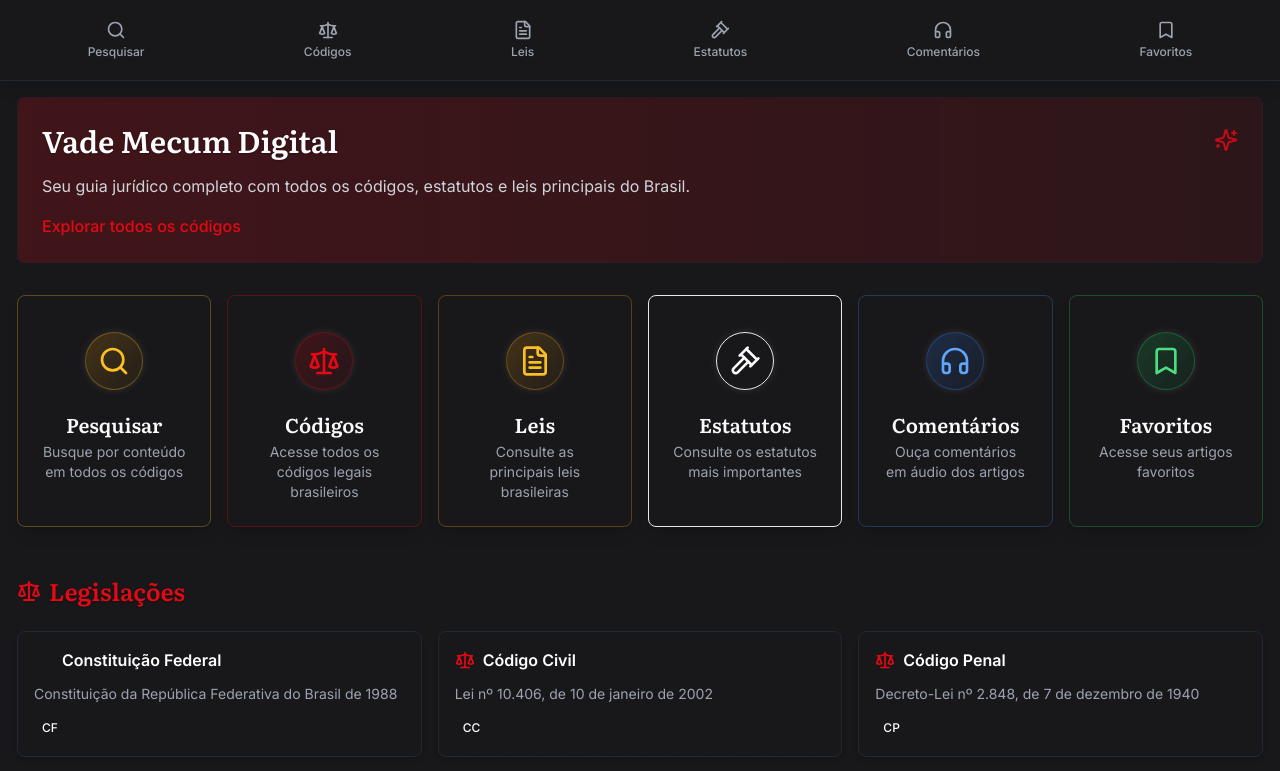
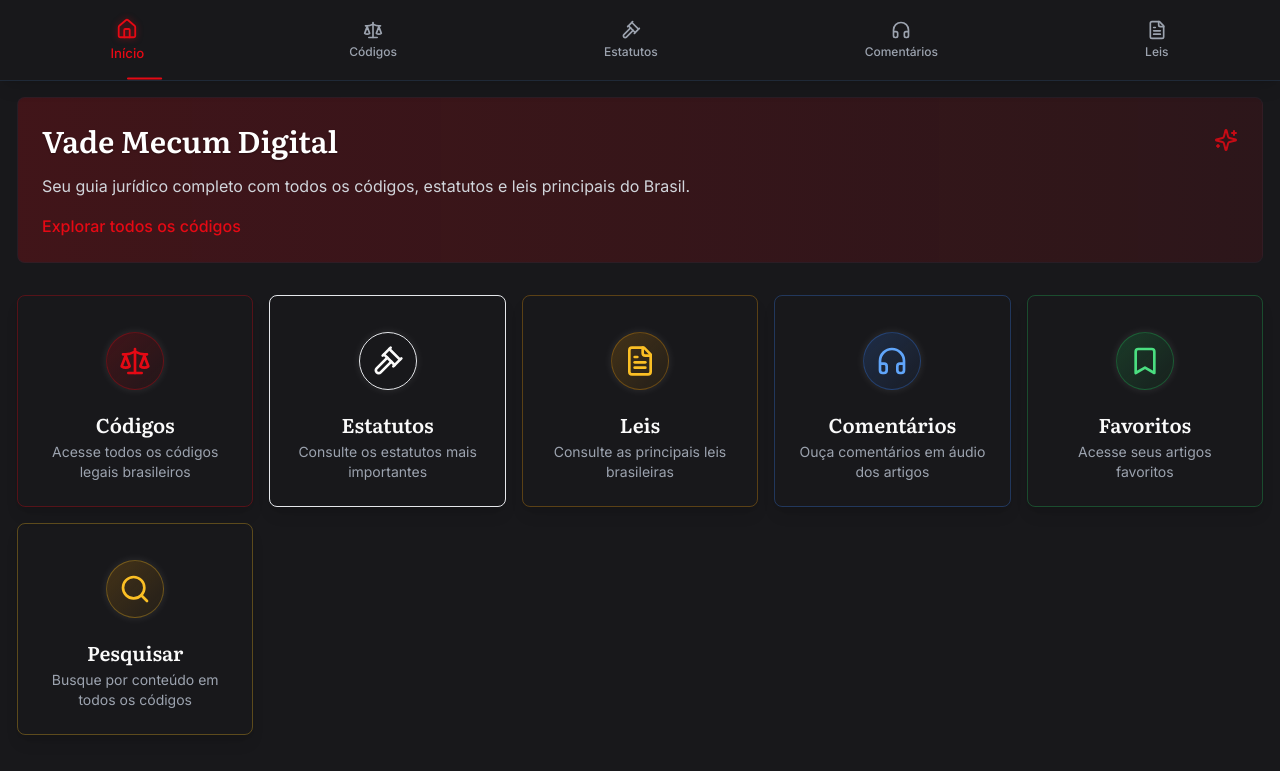
Before and after one commit to WN7CORP/juris-guide-pro, a React (Vite) app: page / in a window 1280 px wide. Shown: the top 771 px of the page. Built offline with nearby package versions, Linux system fonts and the light colour scheme.

Commit message:
Reverted to commit 74325113508323be77f893caf5a43e9813155798

```diff
--- a/src/components/Header.tsx
+++ b/src/components/Header.tsx
@@ -75,44 +75,14 @@ export const Header = () => {
     return code ? code.title : "Código";
   };
 
-  // Helper function to check if a path is active
-  const isPathActive = (itemPath: string, currentPath: string): boolean => {
-    if (itemPath === "/") {
-      return currentPath === "/";
-    }
-    if (itemPath === "/pesquisar") {
-      return currentPath === "/pesquisar";
-    }
-    if (itemPath === "/codigos?filter=código") {
-      return currentPath === "/codigos" && location.search.includes("filter=código");
-    }
-    if (itemPath === "/codigos?filter=lei") {
-      return currentPath === "/codigos" && location.search.includes("filter=lei");
-    }
-    if (itemPath === "/codigos?filter=estatuto") {
-      return currentPath === "/codigos" && location.search.includes("filter=estatuto");
-    }
-    if (itemPath === "/audio-comentarios") {
-      return currentPath === "/audio-comentarios";
-    }
-    if (itemPath === "/favoritos") {
-      return currentPath === "/favoritos";
-    }
-    return false;
-  };
-
   const menuItems = [{
-    icon: Search,
-    label: "Pesquisar",
-    path: "/pesquisar"
+    icon: Home,
+    label: "Início",
+    path: "/"
   }, {
     icon: Scale,
     label: "Códigos",
     path: "/codigos?filter=código"
-  }, {
-    icon: FileText,
-    label: "Leis",
-    path: "/codigos?filter=lei"
   }, {
     icon: Gavel,
     label: "Estatutos",
@@ -120,11 +90,14 @@ export const Header = () => {
   }, {
     icon: Headphones,
     label: "Comentários",
-    path: "/audio-comentarios"
+    path: "/audio-comentarios",
+    isActive: (path: string) => {
+      return path === "/audio-comentarios" || isAudioPlaying;
+    }
   }, {
-    icon: Bookmark,
-    label: "Favoritos",
-    path: "/favoritos"
+    icon: FileText,
+    label: "Leis",
+    path: "/codigos?filter=lei"
   }];
 
   return (
@@ -184,7 +157,9 @@ export const Header = () => {
           <nav className="relative flex justify-around items-center h-16">
             {menuItems.map((item, index) => {
               const Icon = item.icon;
-              const isActive = isPathActive(item.path, currentPath);
+              const isActive = item.isActive
+                ? item.isActive(currentPath)
+                : currentPath.startsWith(item.path.split('?')[0]);
 
               return (
                 <Tooltip key={item.path}>
--- a/src/components/MobileFooter.tsx
+++ b/src/components/MobileFooter.tsx
@@ -1,5 +1,5 @@
 
-import { Home, BookOpen, Search, FileText, Headphones, Bookmark, Scale, Gavel } from "lucide-react";
+import { Home, BookOpen, Search, FileText, Headphones } from "lucide-react";
 import { Link, useLocation } from "react-router-dom";
 import { cn } from "@/lib/utils";
 import { Tooltip, TooltipContent, TooltipProvider, TooltipTrigger } from "@/components/ui/tooltip";
@@ -17,29 +17,29 @@ export const MobileFooter = () => {
 
   const menuItems = [
     {
+      icon: Home,
+      label: "Início",
+      path: "/"
+    },
+    {
+      icon: BookOpen,
+      label: "Códigos",
+      path: "/codigos"
+    },
+    {
       icon: Search,
       label: "Pesquisar",
       path: "/pesquisar"
     },
     {
-      icon: Scale,
-      label: "Códigos",
-      path: "/codigos?filter=código"
+      icon: Headphones,
+      label: "Comentários",
+      path: "/audio-comentarios"
     },
     {
       icon: FileText,
       label: "Leis",
       path: "/codigos?filter=lei"
-    },
-    {
-      icon: Gavel,
-      label: "Estatutos",
-      path: "/codigos?filter=estatuto"
-    },
-    {
-      icon: Headphones,
-      label: "Comentários",
-      path: "/audio-comentarios"
     }
   ];
 
--- a/src/pages/Index.tsx
+++ b/src/pages/Index.tsx
@@ -1,3 +1,4 @@
+
 import { Link } from "react-router-dom";
 import { legalCodes } from "@/data/legalCodes";
 import { Header } from "@/components/Header";
@@ -7,10 +8,11 @@ import { Volume, Scale, Gavel, Headphones, Bookmark, Search, Sparkles, FileText
 import { Card, CardContent } from "@/components/ui/card";
 import { motion } from "framer-motion";
 import { useFavoritesStore } from "@/store/favoritesStore";
-
 const Index = () => {
   const [isAudioPlaying, setIsAudioPlaying] = useState(false);
-  const { favorites } = useFavoritesStore();
+  const {
+    favorites
+  } = useFavoritesStore();
   const [recentCodes, setRecentCodes] = useState<string[]>([]);
 
   // Load recent codes from localStorage
@@ -24,7 +26,6 @@ const Index = () => {
       }
     }
   }, []);
-
   useEffect(() => {
     // Check if audio is playing and update the state
     const checkAudioStatus = () => {
@@ -41,17 +42,8 @@ const Index = () => {
   // Get recent codes
   const recentVisitedCodes = recentCodes.map(codeId => legalCodes.find(code => code.id === codeId)).filter(Boolean).slice(0, 3);
 
-  // Categories that we'll display as cards - reordered with Pesquisar first
+  // Categories that we'll display as cards
   const categories = [{
-    id: "pesquisar",
-    title: "Pesquisar",
-    icon: Search,
-    color: "text-amber-400",
-    bgColor: "bg-gradient-to-br from-amber-500/20 to-amber-500/5",
-    borderColor: "border-amber-400/30",
-    description: "Busque por conteúdo em todos os códigos",
-    path: "/pesquisar"
-  }, {
     id: "codigos",
     title: "Códigos",
     icon: Scale,
@@ -61,6 +53,15 @@ const Index = () => {
     description: "Acesse todos os códigos legais brasileiros",
     path: "/codigos?filter=código"
   }, {
+    id: "estatutos",
+    title: "Estatutos",
+    icon: Gavel,
+    color: "text-netflix-red",
+    bgColor: "bg-gradient-to-br from-netflix-red/20 to-netflix-red/5",
+    borderColor: "border-netflix-red/30",
+    description: "Consulte os estatutos mais importantes",
+    path: "/codigos?filter=estatuto"
+  }, {
     id: "leis",
     title: "Leis",
     icon: FileText,
@@ -69,15 +70,6 @@ const Index = () => {
     borderColor: "border-amber-500/30",
     description: "Consulte as principais leis brasileiras",
     path: "/codigos?filter=lei"
-  }, {
-    id: "estatutos",
-    title: "Estatutos",
-    icon: Gavel,
-    color: "text-netflix-red",
-    bgColor: "bg-gradient-to-br from-netflix-red/20 to-netflix-red/5",
-    borderColor: "border-netflix-red/30",
-    description: "Consulte os estatutos mais importantes",
-    path: "/codigos?filter=estatuto"
   }, {
     id: "comentarios",
     title: "Comentários",
@@ -97,38 +89,57 @@ const Index = () => {
     description: "Acesse seus artigos favoritos",
     path: "/favoritos",
     badge: favorites.length > 0 ? favorites.length.toString() : null
+  }, {
+    id: "pesquisar",
+    title: "Pesquisar",
+    icon: Search,
+    color: "text-amber-400",
+    bgColor: "bg-gradient-to-br from-amber-500/20 to-amber-500/5",
+    borderColor: "border-amber-400/30",
+    description: "Busque por conteúdo em todos os códigos",
+    path: "/pesquisar"
   }];
 
   // Animation variants
   const container = {
-    hidden: { opacity: 0 },
+    hidden: {
+      opacity: 0
+    },
     show: {
       opacity: 1,
-      transition: { staggerChildren: 0.1 }
+      transition: {
+        staggerChildren: 0.1
+      }
     }
   };
-
   const item = {
-    hidden: { y: 20, opacity: 0 },
+    hidden: {
+      y: 20,
+      opacity: 0
+    },
     show: {
       y: 0,
       opacity: 1,
-      transition: { duration: 0.4, ease: "easeOut" }
+      transition: {
+        duration: 0.4,
+        ease: "easeOut"
+      }
     }
   };
-
-  return (
-    <div className="min-h-screen flex flex-col dark bg-netflix-bg bg-gradient-to-b from-netflix-bg to-netflix-dark">
+  return <div className="min-h-screen flex flex-col dark bg-netflix-bg bg-gradient-to-b from-netflix-bg to-netflix-dark">
       <Header />
 
       <main className="flex-1 container pt-4 pb-20 md:pb-6 animate-fade-in py-[19px] px-[17px]">
         <section className="mb-8">
-          <motion.div
-            className="mb-8 bg-gradient-to-r from-law-accent/20 via-netflix-red/20 to-law-accent/10 p-6 rounded-lg border border-gray-800/40"
-            initial={{ opacity: 0, scale: 0.95 }}
-            animate={{ opacity: 1, scale: 1 }}
-            transition={{ duration: 0.6 }}
-          >
+          <motion.div className="mb-8 bg-gradient-to-r from-law-accent/20 via-netflix-red/20 to-law-accent/10 p-6 rounded-lg border border-gray-800/40" initial={{
+          opacity: 0,
+          scale: 0.95
+        }} animate={{
+          opacity: 1,
+          scale: 1
+        }} transition={{
+          duration: 0.6
+        }}>
             <motion.div initial={{
             y: -20,
             opacity: 0
@@ -171,21 +182,15 @@ const Index = () => {
           </motion.div>
 
           {/* Category Cards */}
-          <motion.div
-            variants={container}
-            initial="hidden"
-            animate="show"
-            className="grid grid-cols-2 md:grid-cols-6 gap-3 sm:gap-4 mb-12"
-          >
+          <motion.div variants={container} initial="hidden" animate="show" className="grid grid-cols-2 md:grid-cols-5 gap-3 sm:gap-4 mb-12">
             {categories.map(category => {
-              const Icon = category.icon;
-              return (
-                <motion.div
-                  key={category.id}
-                  variants={item}
-                  whileHover={{ scale: 1.03, transition: { duration: 0.2 } }}
-                  className="col-span-1"
-                >
+            const Icon = category.icon;
+            return <motion.div key={category.id} variants={item} whileHover={{
+              scale: 1.03,
+              transition: {
+                duration: 0.2
+              }
+            }} className="col-span-1">
                   <Link to={category.path} className="block h-full">
                     <Card className={`bg-netflix-dark border-gray-800 h-full shadow-lg hover:shadow-xl transition-all duration-300 ${category.borderColor} border overflow-hidden`}>
                       <CardContent className="p-4 md:p-6 flex flex-col items-center text-center h-full">
@@ -200,9 +205,8 @@ const Index = () => {
                       </CardContent>
                     </Card>
                   </Link>
-                </motion.div>
-              );
-            })}
+                </motion.div>;
+          })}
           </motion.div>
         </section>
 
@@ -303,24 +307,23 @@ const Index = () => {
         </section>
 
         {/* Audio playback indicator */}
-        {isAudioPlaying && (
-          <motion.div
-            initial={{ scale: 0.8, opacity: 0 }}
-            animate={{ scale: 1, opacity: 1 }}
-            transition={{ duration: 0.3 }}
-            className="fixed bottom-4 right-4 bg-law-accent/90 p-3 rounded-full shadow-lg animate-pulse"
-          >
+        {isAudioPlaying && <motion.div initial={{
+        scale: 0.8,
+        opacity: 0
+      }} animate={{
+        scale: 1,
+        opacity: 1
+      }} transition={{
+        duration: 0.3
+      }} className="fixed bottom-4 right-4 bg-law-accent/90 p-3 rounded-full shadow-lg animate-pulse">
             <Link to="/audio-comentarios" className="flex items-center gap-2">
               <Volume className="h-5 w-5 text-white" />
               <span className="text-white text-sm font-medium hidden md:inline-block">
                 Reproduzindo áudio
               </span>
             </Link>
-          </motion.div>
-        )}
+          </motion.div>}
       </main>
-    </div>
-  );
+    </div>;
 };
-
 export default Index;
```
